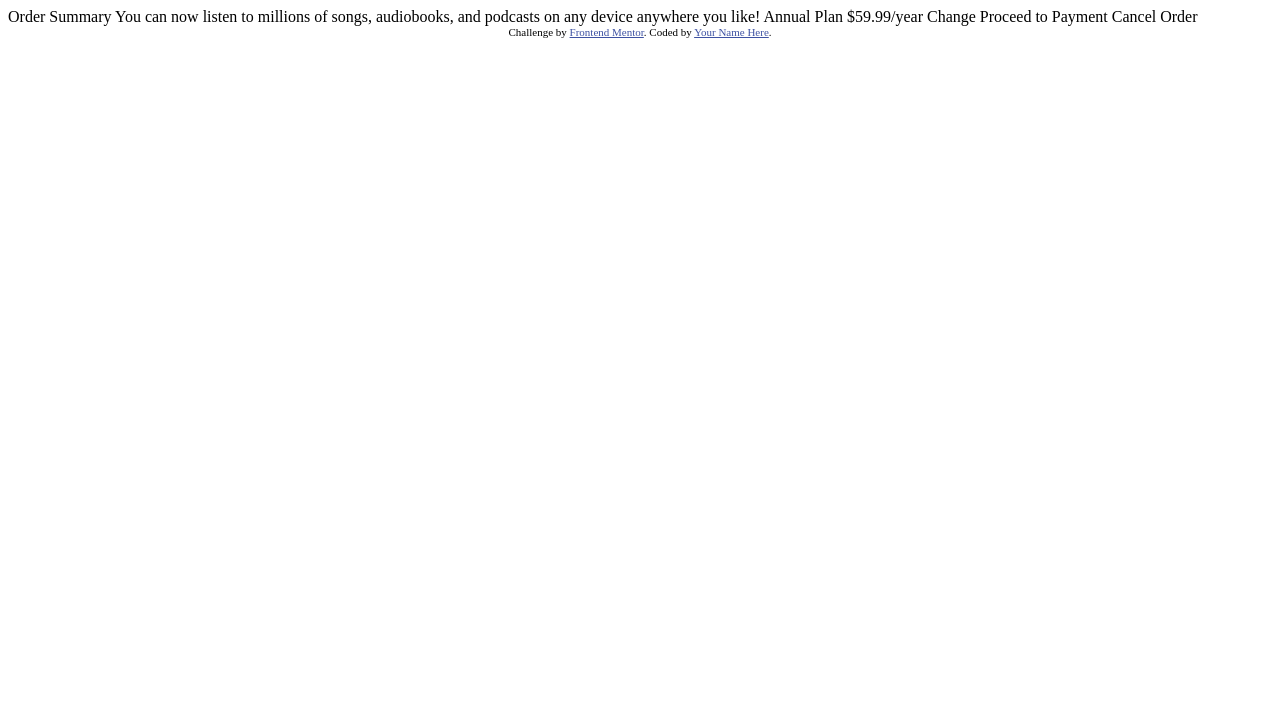
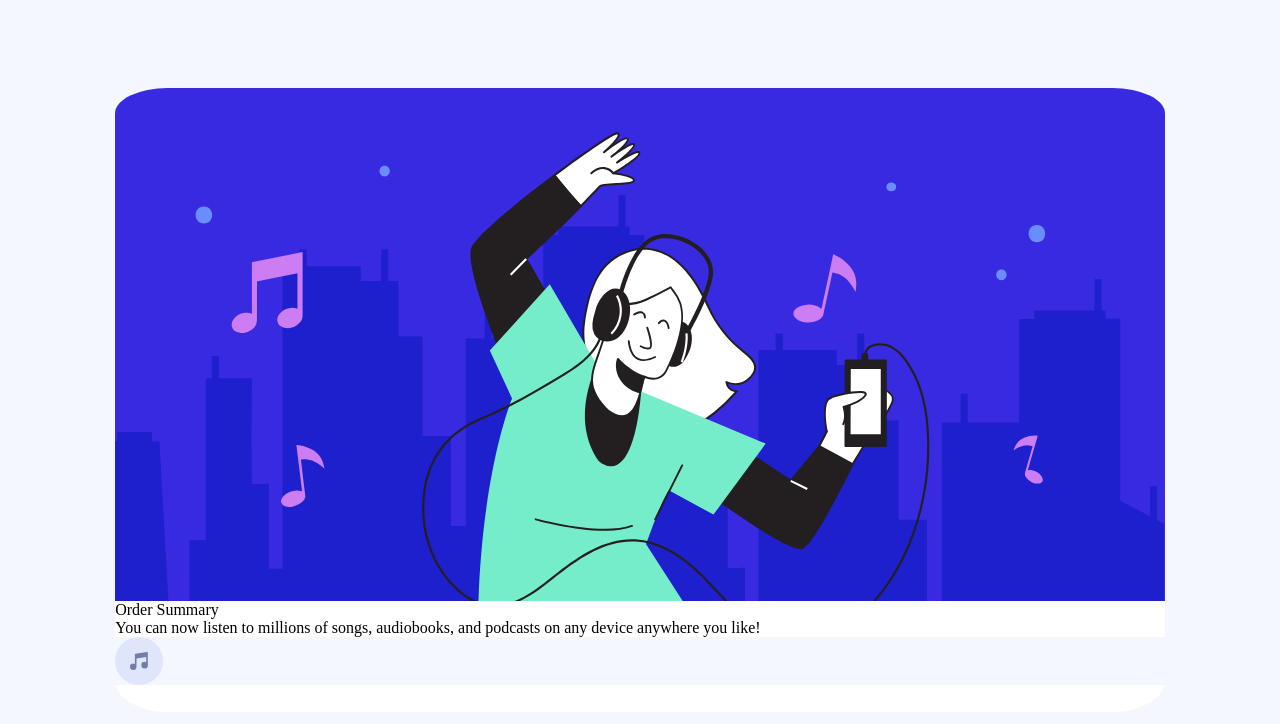
Before and after one commit to JosephineLucy/Frontend-Mentor-Challenges, a plain HTML site: page order-summary-component-main/order-summary-component-main/index.html in a window 1280 px wide. Drawn offline with Linux system fonts and the light colour scheme.

Commit message:
first commit for order-summary

```diff
--- /dev/null
+++ b/order-summary-component-main/order-summary-component-main/index.css
@@ -0,0 +1,44 @@
+* {
+    padding: 0;
+    margin: 0;
+}
+
+body {
+    background-color:hsl(225, 100%, 98%);
+    height: 100vh;
+    display: flex;
+    justify-content: center;
+    align-items: center;
+}
+
+.summary-container {
+    height: 78%;
+    width: 82%;
+    background-color: white;
+    border-radius: 5%;
+    display: grid;
+    grid-template-rows: repeat(5, 1fr);
+    grid-template-areas:
+    'hero-img'
+    'info-container'
+    'info-container'
+    'info-container'
+    'info-container'
+    ;
+}
+
+.hero-img {
+    width: 100%;
+    border-top-left-radius: 5%;
+    border-top-right-radius: 5%;
+    grid-area: hero-img;
+}
+
+.info-container{
+    grid-area: info-container;
+}
+
+.plan-container {
+    display: grid;
+    background-color:hsl(225, 100%, 98%);
+}
--- a/order-summary-component-main/order-summary-component-main/index.html
+++ b/order-summary-component-main/order-summary-component-main/index.html
@@ -7,16 +7,28 @@
   <link rel="icon" type="image/png" sizes="32x32" href="./images/favicon-32x32.png">
 
   <title>Frontend Mentor | Order summary card</title>
-
-  <!-- Feel free to remove these styles or customise in your own stylesheet 👍 -->
-  <style>
-    .attribution { font-size: 11px; text-align: center; }
-    .attribution a { color: hsl(228, 45%, 44%); }
-  </style>
+  <link rel="stylesheet" href="./index.css">
 </head>
 <body>
+  <section class="summary-container">
+    <img class="hero-img" src="./images/illustration-hero.svg" alt="illustration-hero">
+    <section class="info-container">
 
-  Order Summary
+      <p class="title">Order Summary</p>
+      <p class="summary-text">You can now listen to millions of songs, audiobooks, and podcasts on any
+        device anywhere you like!</p>
+        <section class="plan-container">
+          <img src="./images/icon-music.svg" alt="icon-music">
+
+        </section>
+    </section>
+
+  </section>
+</body>
+
+</html>
+
+<!-- Order Summary
 
 You can now listen to millions of songs, audiobooks, and podcasts on any
 device anywhere you like!
@@ -28,10 +40,4 @@
 
 Proceed to Payment
 Cancel Order
-
-  <div class="attribution">
-    Challenge by <a href="https://www.frontendmentor.io?ref=challenge" target="_blank">Frontend Mentor</a>.
-    Coded by <a href="#">Your Name Here</a>.
-  </div>
-</body>
-</html>
+ -->
```
Lines whose indentation alone changed are shown as unchanged.
